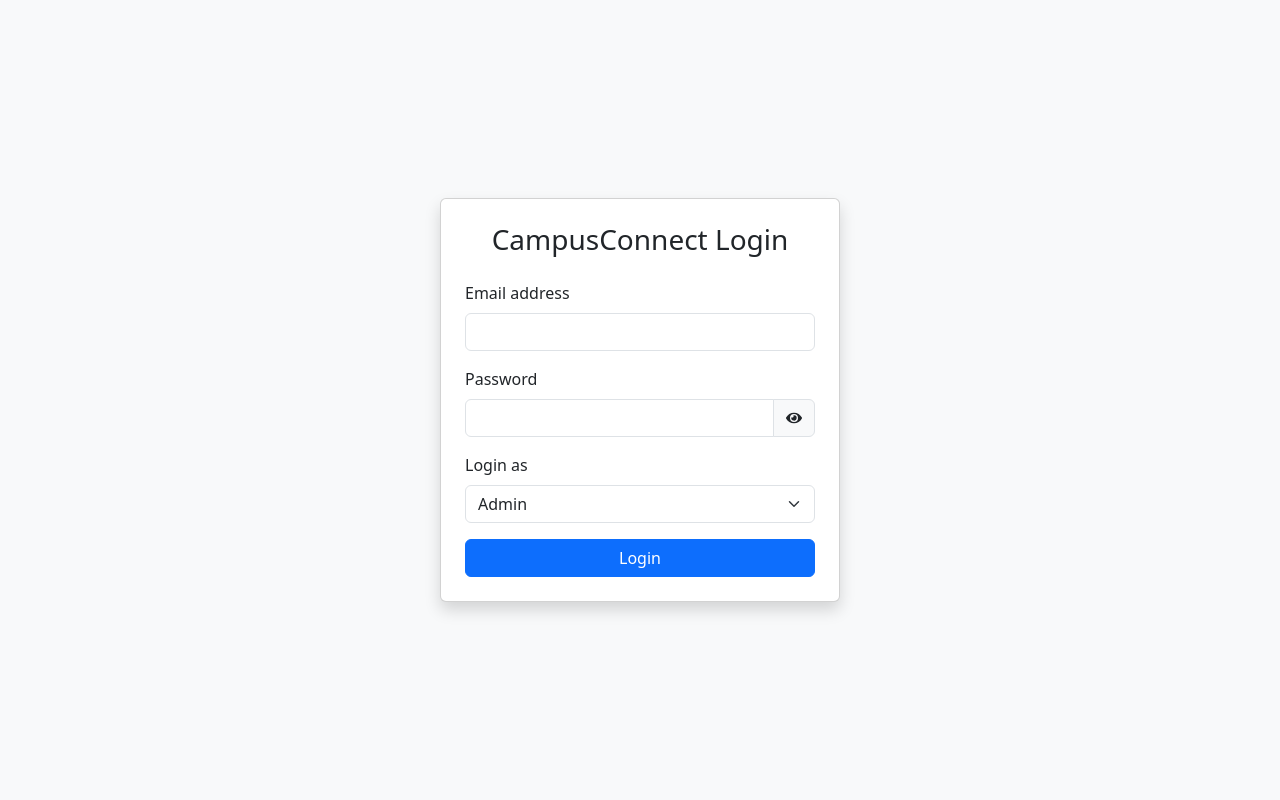
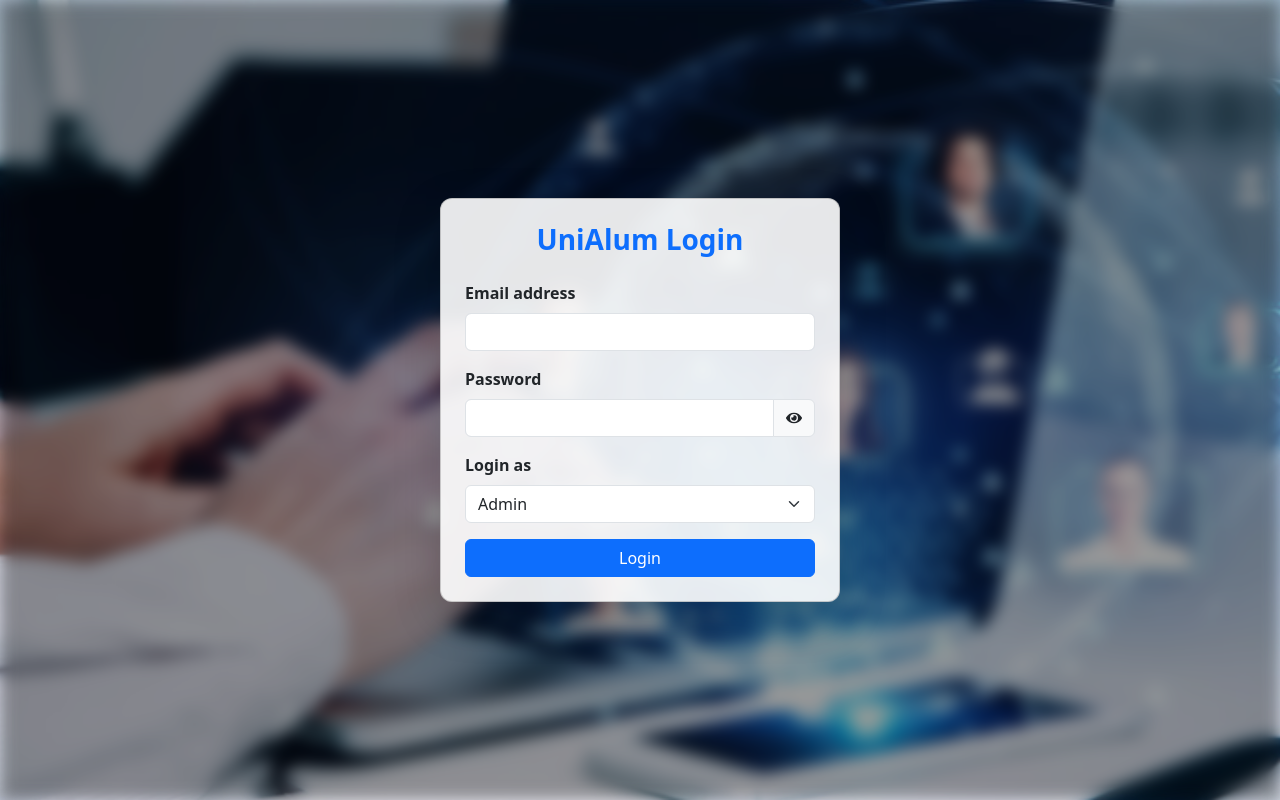
Before and after one commit to Student-Aaditya/Alumini, a React (Vite) app in the folder Frontend/: page / in a window 1280 px wide. Built offline with nearby package versions, Linux system fonts and the light colour scheme.

Commit message:
Update the Frontend File

```diff
--- a/Frontend/src/pages/Login.jsx
+++ b/Frontend/src/pages/Login.jsx
@@ -3,6 +3,7 @@ import { useForm } from "react-hook-form";
 import { useNavigate } from "react-router-dom";
 import axios from "axios";
 import { FaEye, FaEyeSlash } from "react-icons/fa";
+import bgImage from "../assets/Bg-Image.jpg";
 
 const Login = () => {
   const navigate = useNavigate();
@@ -49,14 +50,37 @@ const Login = () => {
   };
 
   return (
-    <div className="d-flex justify-content-center align-items-center vh-100 bg-light">
-      <div className="card shadow p-4" style={{ width: "400px" }}>
-        <h3 className="text-center mb-4">CampusConnect Login</h3>
+    <div className="d-flex justify-content-center align-items-center vh-100 bg-light"
+     style={{
+        backgroundImage: `url(${bgImage})`,
+        backgroundSize: "cover",
+        backgroundPosition: "center",
+        position: "relative",
+      }}>
+          <div
+        style={{
+          position: "absolute",
+          top: 0,
+          left: 0,
+          right: 0,
+          bottom: 0,
+          backdropFilter: "blur(8px) brightness(0.6)",
+          zIndex: 1,
+        }}
+      />
+
+      <div className="card shadow-lg p-4" style={{ width: "400px" ,
+        borderRadius: "12px",
+          background: "rgba(255, 255, 255, 0.9)",
+          zIndex: 2,
+      }}>
+        <h3 className="text-center fw-bold mb-4
+        text-primary">UniAlum Login</h3>
 
         <form onSubmit={handleSubmit(onSubmit)}>
           {/* Email */}
           <div className="mb-3">
-            <label className="form-label">Email address</label>
+            <label className="form-label fw-semibold">Email address</label>
             <input
               type="email"
               className={`form-control ${errors.email ? "is-invalid" : ""}`}
@@ -75,7 +99,7 @@ const Login = () => {
 
           {/* Password with eye icon */}
           <div className="mb-3">
-            <label className="form-label">Password</label>
+            <label className="form-label fw-semibold">Password</label>
             <div className="input-group">
               <input
                 type={showPassword ? "text" : "password"}
@@ -99,7 +123,7 @@ const Login = () => {
 
           {/* Role */}
           <div className="mb-3">
-            <label className="form-label">Login as</label>
+            <label className="form-label fw-semibold">Login as</label>
             <select
               className="form-select"
               {...register("role", { required: "Role is required" })}
```
Also changed, not shown: Frontend/src/assets/Bg-Image.jpg (added).
